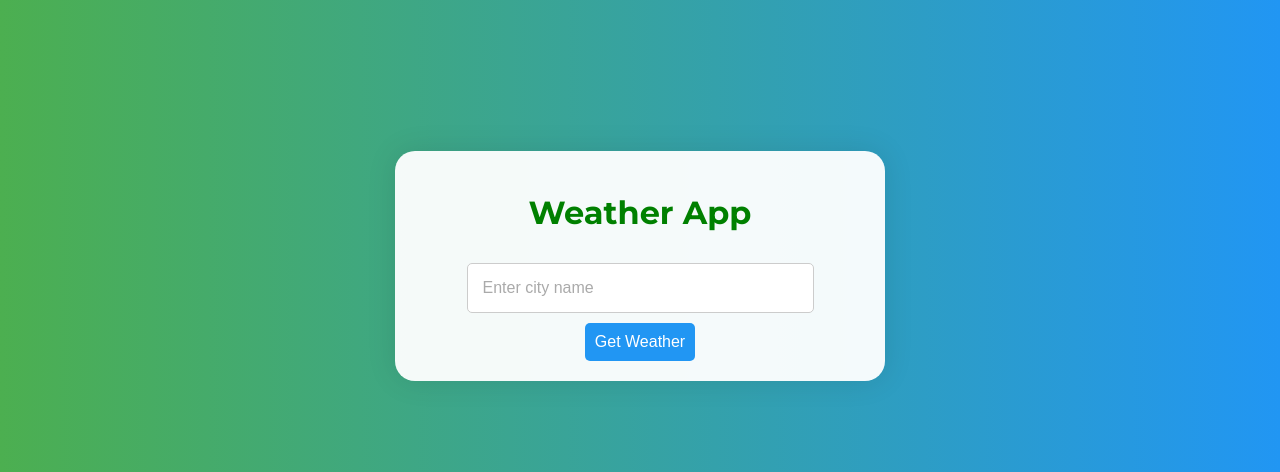
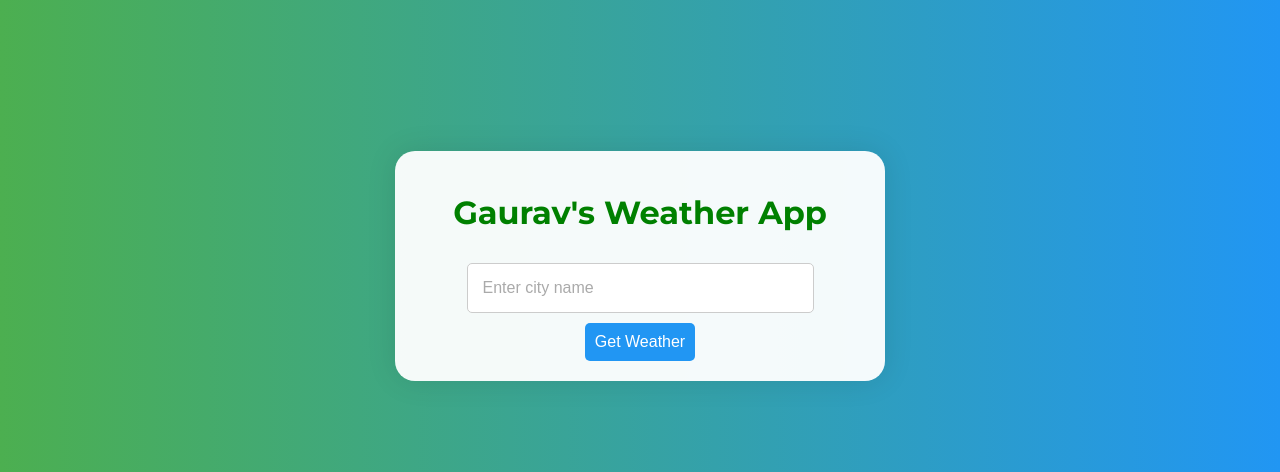
Before and after one commit to gs6529707/weather_app, a Flask app: page / in a window 1280 px wide. Shown: the part 134-606 px from the top of the page. Run offline with Flask 3, Linux system fonts and the light colour scheme.

Commit message:
Update index.html

```diff
--- a/templates/index.html
+++ b/templates/index.html
@@ -14,7 +14,7 @@
   <body>
     <div class="container">
       <div class="weather-card">
-        <h1 style="color: green">Weather App</h1>
+        <h1 style="color: green">Gaurav's Weather App</h1>
         <form id="weather-form" method="POST" action="/get_weather">
           <input
             type="text"
```
